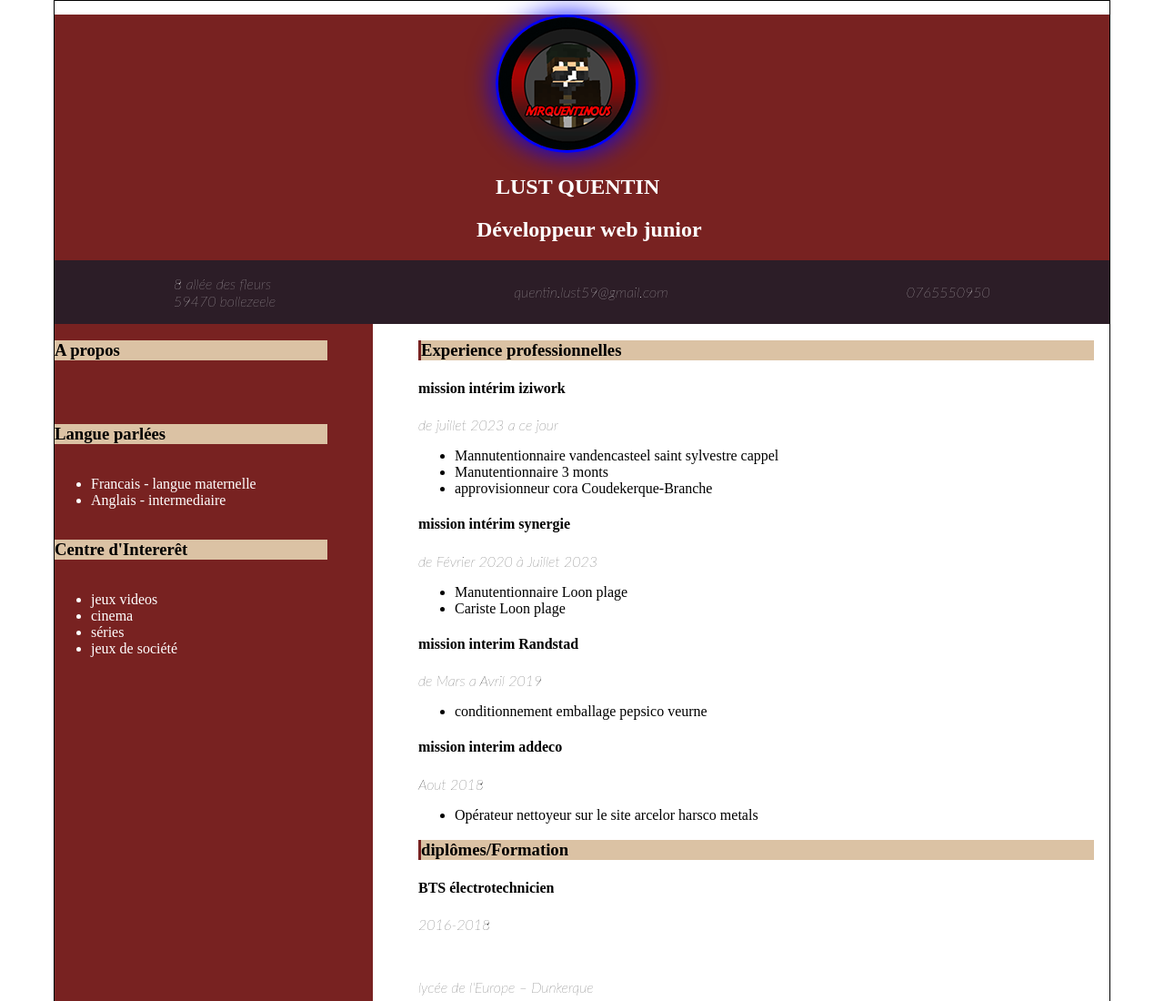
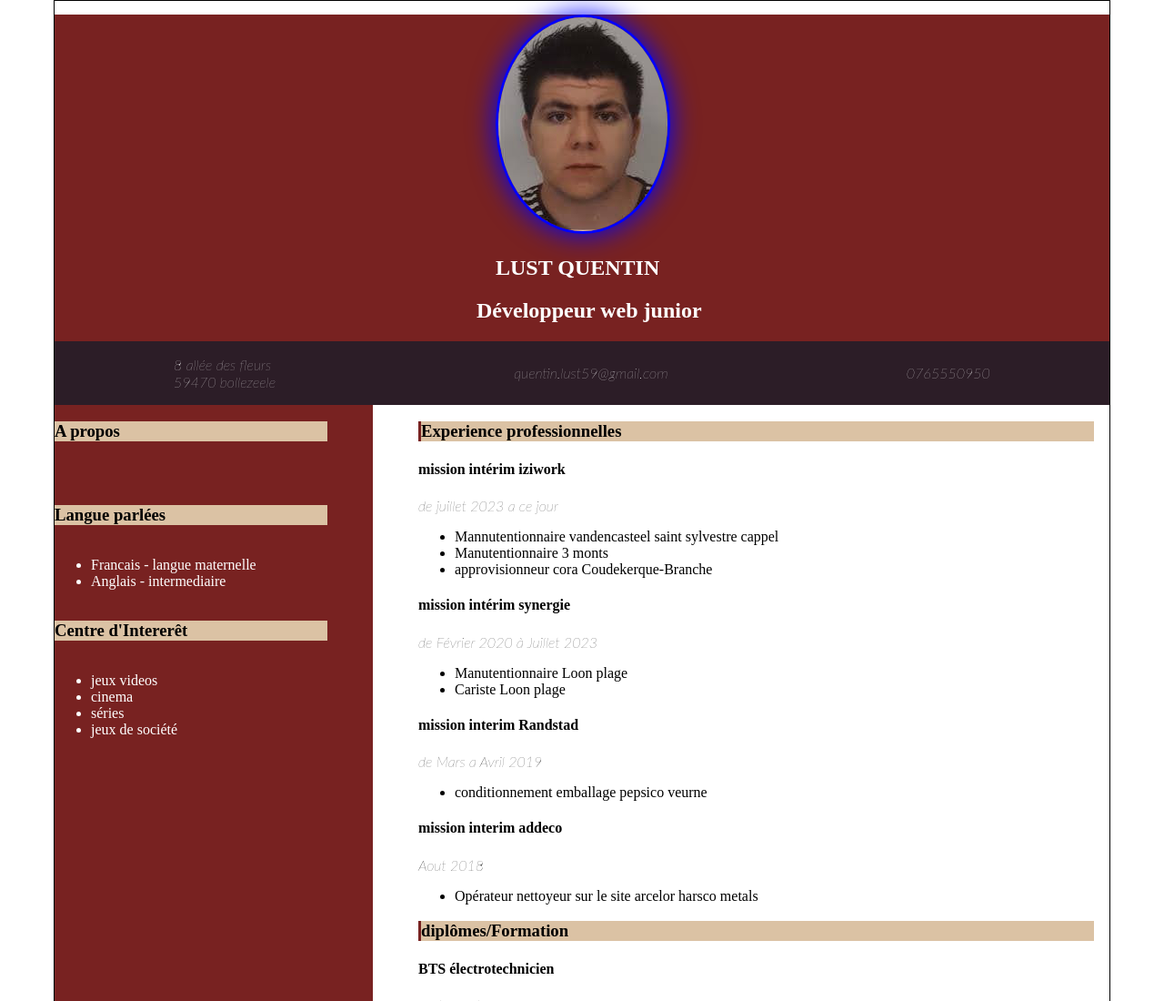
Before and after one commit to Mrquentinous/cv-html-css, a plain HTML site: page index.html in a window 1280 px wide. Shown: the top 1100 px of the page at 91% size. Drawn offline with Linux system fonts and the light colour scheme.

Commit message:
Update index.html

```diff
--- a/index.html
+++ b/index.html
@@ -10,7 +10,7 @@
     <div id="container1">
    <header>
     <section id="section-1">
-        <a href="./image/mrquentinous-profile_banner-449bc644ea6c67f1-480.png"  ><img src="./image/mrquentinous-profile_banner-449bc644ea6c67f1-480.png" alt="quentin lust"></a>
+        <a href="./image/mrquentinous-profile_banner-449bc644ea6c67f1-480.png"  ><img src="./image/image-cv.jpg" alt="quentin lust"></a>
         <h1 style="padding-left: 21px;">LUST QUENTIN</h1>
         <h2>Développeur web junior</h2>
     </section>
```
